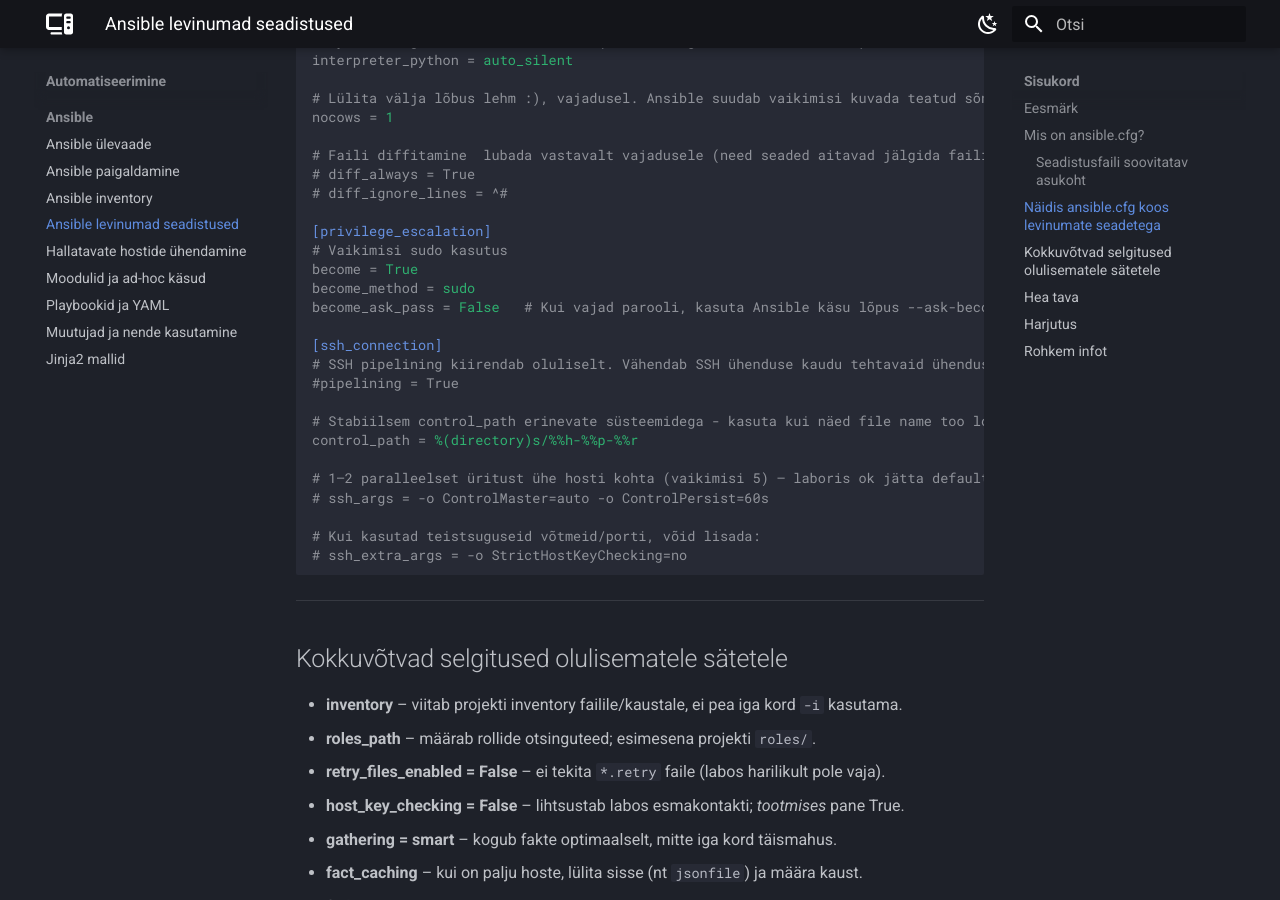
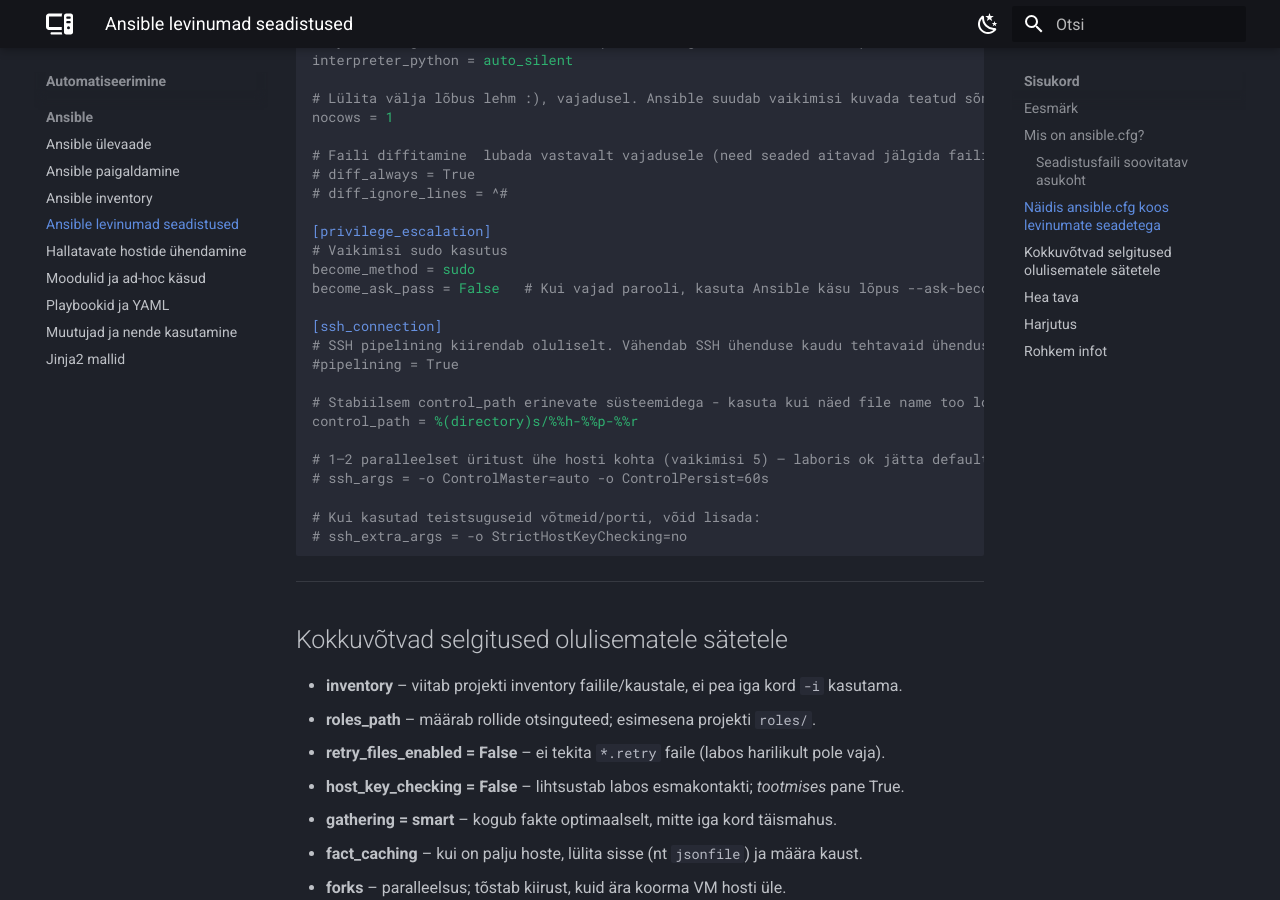
Before and after one commit to priitpaap/priitpaap.github.io, an MkDocs documentation site: the page built from docs/ansible/ansibleconf.md, in a window 1280 px wide and 900 px high, scrolled down 1875 px. Built offline with MkDocs 1.6.1 and Material for MkDocs 9.7.7, drawn with Linux system fonts in a browser that asks for light colours.

Commit message:
Update ansibleconf.md

````diff
--- a/docs/ansible/ansibleconf.md
+++ b/docs/ansible/ansibleconf.md
@@ -87,7 +87,6 @@
 
 [privilege_escalation]
 # Vaikimisi sudo kasutus
-become = True
 become_method = sudo
 become_ask_pass = False   # Kui vajad parooli, kasuta Ansible käsu lõpus --ask-become-pass
 
@@ -153,7 +152,6 @@
      host_key_checking = False
      forks = 10
    [privilege_escalation]
-     become = True
      become_method = sudo
    ```
 
````
